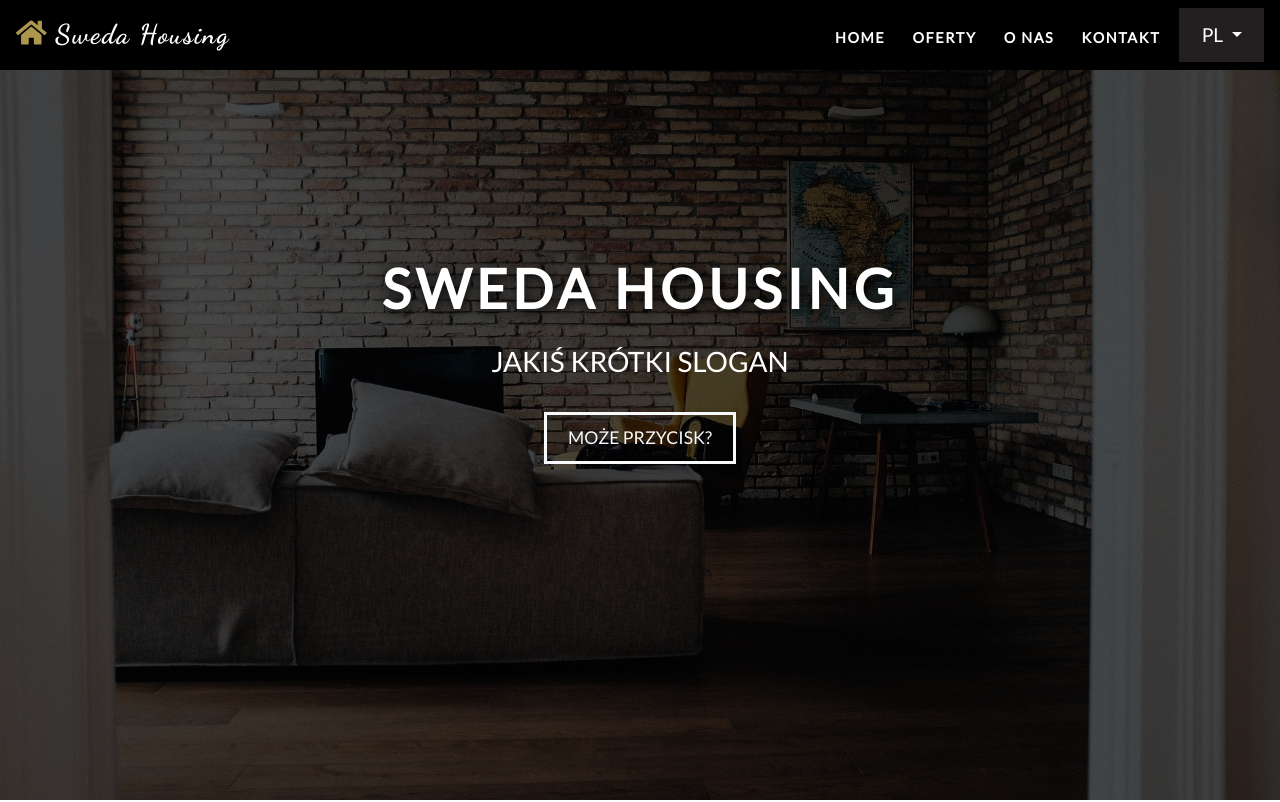
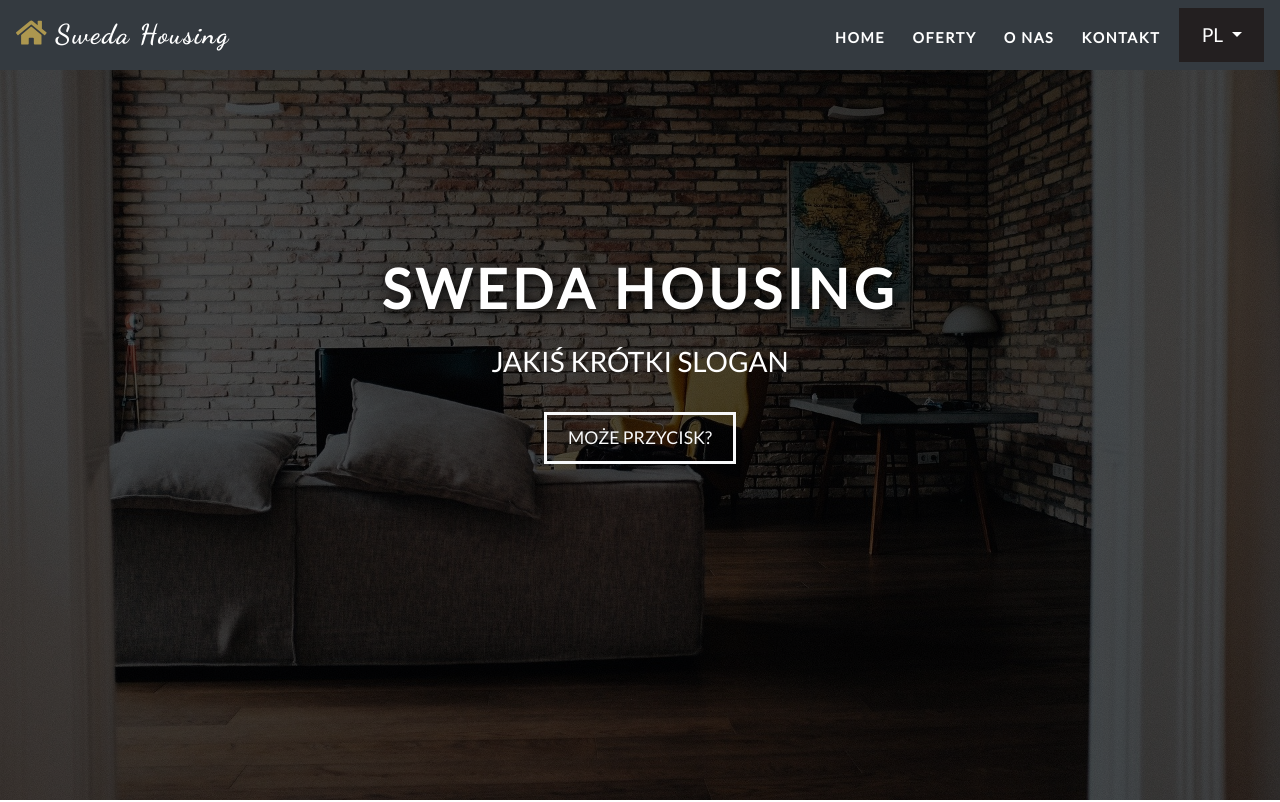
Before and after one commit to lukasz-smolnicki/SwedaHousing, a plain HTML site: page index.html in a window 1280 px wide. Shown: the top 802 px of the page. Drawn offline with Linux system fonts and the light colour scheme.

Commit message:
commit 3

```diff
--- a/style.css
+++ b/style.css
@@ -30,7 +30,8 @@ body {
   font-weight: 700;
   font-size: .9rem;
   letter-spacing: .1rem;
-  background-color: rgba(0, 0, 0, 1) !important;
+  /* background-color: rgba(0, 0, 0, 1) !important; */
+  background-color: #231f20;
 }
 
 .navbar-brand img {
```
